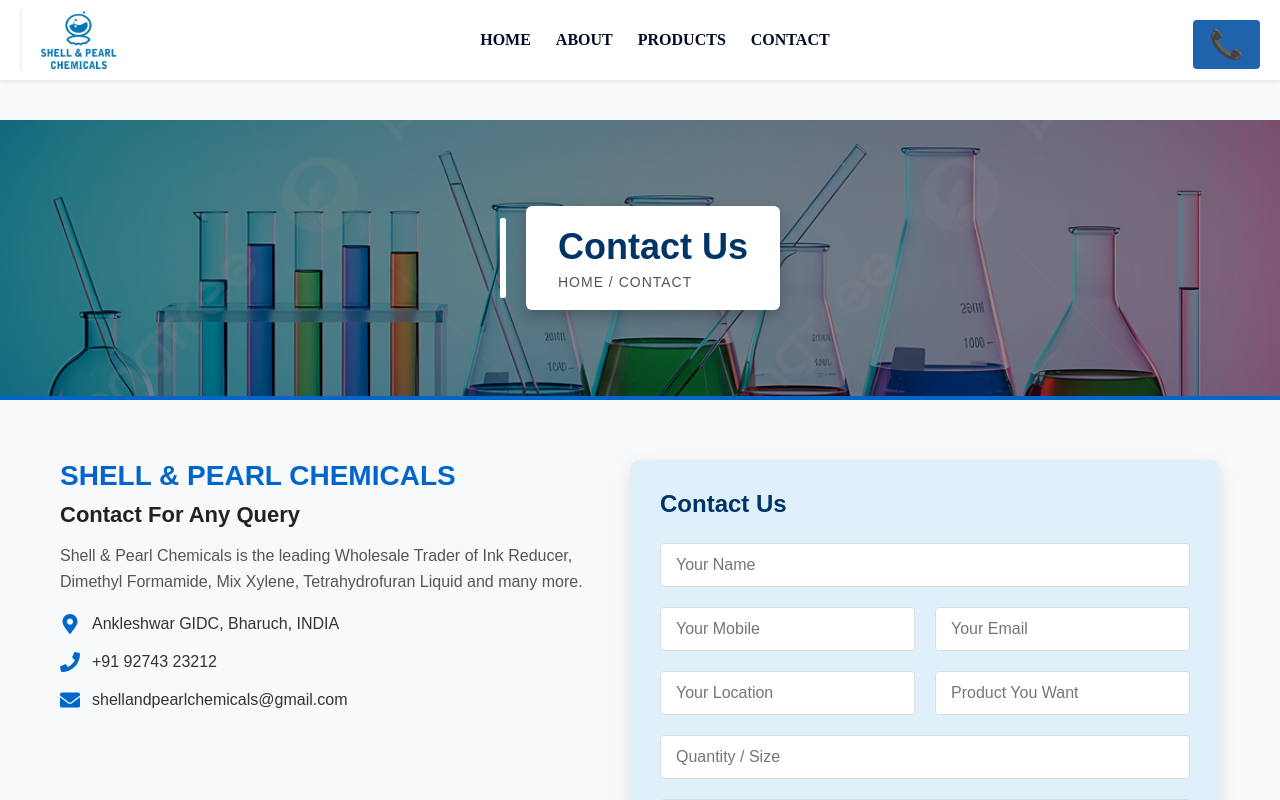
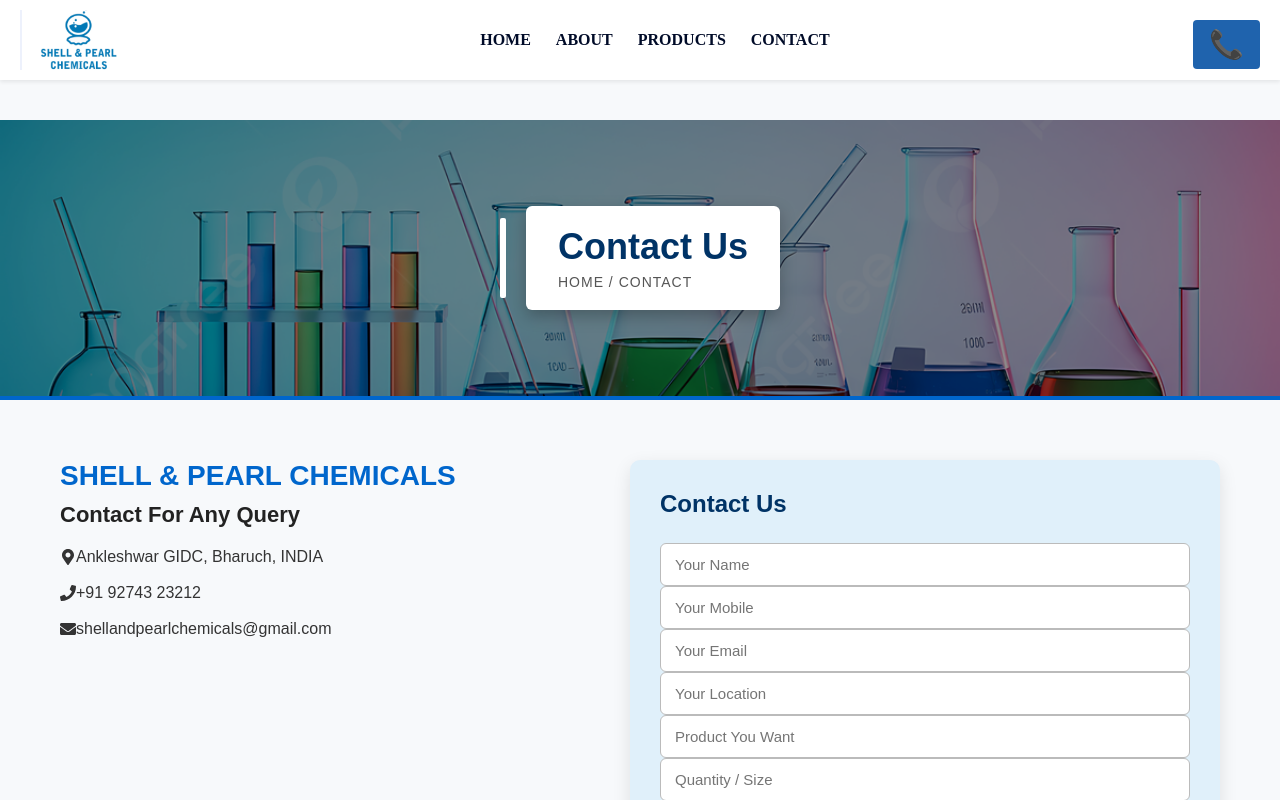
Before and after one commit to Kavalkhanpara/kaval, a React (Vite) app in the folder frontend/: page /contact in a window 1280 px wide. Built offline with nearby package versions, Linux system fonts and the light colour scheme.

Commit message:
Fix contact API for production

```diff
--- a/frontend/src/pages/Contact.jsx
+++ b/frontend/src/pages/Contact.jsx
@@ -15,17 +15,16 @@
     message: ""
   });
 
-  // Handling input changes
   const handleChange = (e) => {
     setFormData({ ...formData, [e.target.name]: e.target.value });
   };
 
-  // Submit form data to backend
+  // ✅ FIXED API CALL (NO localhost)
   const handleSubmit = async (e) => {
     e.preventDefault();
 
     try {
-      const response = await fetch("http://localhost:5000/api/contact", {
+      const response = await fetch("/api/contact", {
         method: "POST",
         headers: { "Content-Type": "application/json" },
         body: JSON.stringify(formData),
@@ -53,9 +52,10 @@
 
   return (
     <div className="contact-page">
-
-      {/* Banner */}
-      <div className="contact-banner" style={{ backgroundImage: `url(${labBg})` }}>
+      <div
+        className="contact-banner"
+        style={{ backgroundImage: `url(${labBg})` }}
+      >
         <div className="banner-overlay">
           <div className="banner-content centered-banner">
             <div className="left-border" />
@@ -67,122 +67,36 @@
         </div>
       </div>
 
-      {/* Contact Content */}
       <div className="contact-container">
-
-        {/* LEFT DETAILS SECTION */}
         <div className="contact-info">
           <h2>SHELL & PEARL CHEMICALS</h2>
           <h3>Contact For Any Query</h3>
-          <p>
-            Shell & Pearl Chemicals is the leading Wholesale Trader of Ink Reducer,
-            Dimethyl Formamide, Mix Xylene, Tetrahydrofuran Liquid and many more.
-          </p>
 
           <div className="contact-details">
             <div className="contact-item">
-              <FaMapMarkerAlt className="contact-icon" />
-              <span>Ankleshwar GIDC, Bharuch, INDIA</span>
+              <FaMapMarkerAlt /> Ankleshwar GIDC, Bharuch, INDIA
             </div>
             <div className="contact-item">
-              <FaPhone className="contact-icon" />
-              <span>+91 92743 23212</span>
+              <FaPhone /> +91 92743 23212
             </div>
             <div className="contact-item">
-              <FaEnvelope className="contact-icon" />
-              <span>shellandpearlchemicals@gmail.com</span>
+              <FaEnvelope /> shellandpearlchemicals@gmail.com
             </div>
           </div>
         </div>
 
-        {/* RIGHT FORM SECTION */}
         <div className="contact-form">
           <h2>Contact Us</h2>
 
           <form onSubmit={handleSubmit}>
-
-            <div className="form-group">
-              <input
-                type="text"
-                name="name"
-                placeholder="Your Name"
-                required
-                value={formData.name}
-                onChange={handleChange}
-              />
-            </div>
-
-            <div className="form-row">
-              <div className="form-group">
-                <input
-                  type="tel"
-                  name="phone"
-                  placeholder="Your Mobile"
-                  required
-                  value={formData.phone}
-                  onChange={handleChange}
-                />
-              </div>
-
-              <div className="form-group">
-                <input
-                  type="email"
-                  name="email"
-                  placeholder="Your Email"
-                  required
-                  value={formData.email}
-                  onChange={handleChange}
-                />
-              </div>
-            </div>
-
-            <div className="form-row">
-              <div className="form-group">
-                <input
-                  type="text"
-                  name="location"
-                  placeholder="Your Location"
-                  required
-                  value={formData.location}
-                  onChange={handleChange}
-                />
-              </div>
-
-              <div className="form-group">
-                <input
-                  type="text"
-                  name="product"
-                  placeholder="Product You Want"
-                  required
-                  value={formData.product}
-                  onChange={handleChange}
-                />
-              </div>
-            </div>
-
-            <div className="form-group">
-              <input
-                type="text"
-                name="quantity"
-                placeholder="Quantity / Size"
-                required
-                value={formData.quantity}
-                onChange={handleChange}
-              />
-            </div>
-
-            <div className="form-group">
-              <textarea
-                name="message"
-                placeholder="Enter your requirement in details"
-                required
-                value={formData.message}
-                onChange={handleChange}
-              ></textarea>
-            </div>
-
-            <button type="submit" className="contact-button">Contact Now</button>
-
+            <input name="name" placeholder="Your Name" required value={formData.name} onChange={handleChange} />
+            <input name="phone" placeholder="Your Mobile" required value={formData.phone} onChange={handleChange} />
+            <input name="email" placeholder="Your Email" required value={formData.email} onChange={handleChange} />
+            <input name="location" placeholder="Your Location" required value={formData.location} onChange={handleChange} />
+            <input name="product" placeholder="Product You Want" required value={formData.product} onChange={handleChange} />
+            <input name="quantity" placeholder="Quantity / Size" required value={formData.quantity} onChange={handleChange} />
+            <textarea name="message" placeholder="Enter your requirement" required value={formData.message} onChange={handleChange} />
+            <button type="submit">Contact Now</button>
           </form>
         </div>
       </div>
```
Also changed, not shown: 1 other file (tests, documents, lock files or other folders).
